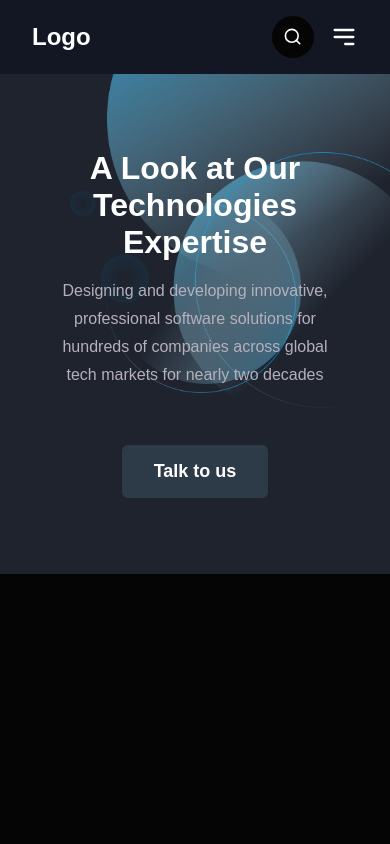
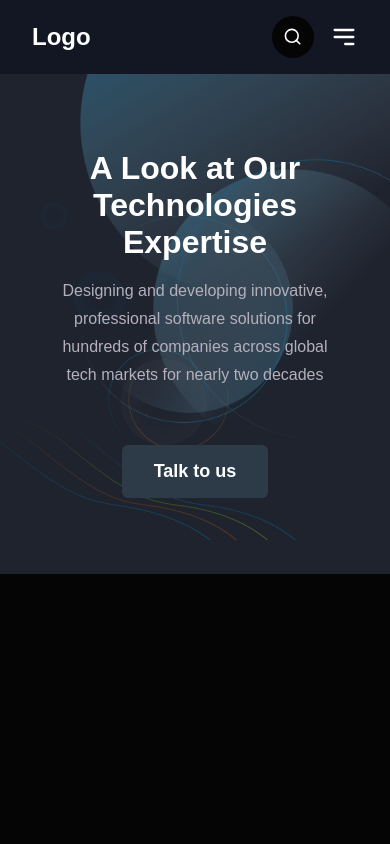
Before and after one commit to magicchat-core/powermetica, a Next.js app: page /technology in a window 390 px wide. Shown: the top 844 px of the page. Built offline with nearby package versions, Linux system fonts and the light colour scheme.

Commit message:
fixed banner section responsiveness

```diff
--- a/src/Components/webSite-dev-components/Banner.module.css
+++ b/src/Components/webSite-dev-components/Banner.module.css
@@ -87,11 +87,11 @@
   .description {
     font-size: 1rem;
   }
-  .imageWrapper1,
-  .imageWrapper2 {
-    max-width: 320px;
+  .imageWrapper1{
+    opacity: 0.5;
   }
   .imageWrapper2{
-    display: none;
+    opacity: 0.3;
+    left: -10%;
   }
 }
```
